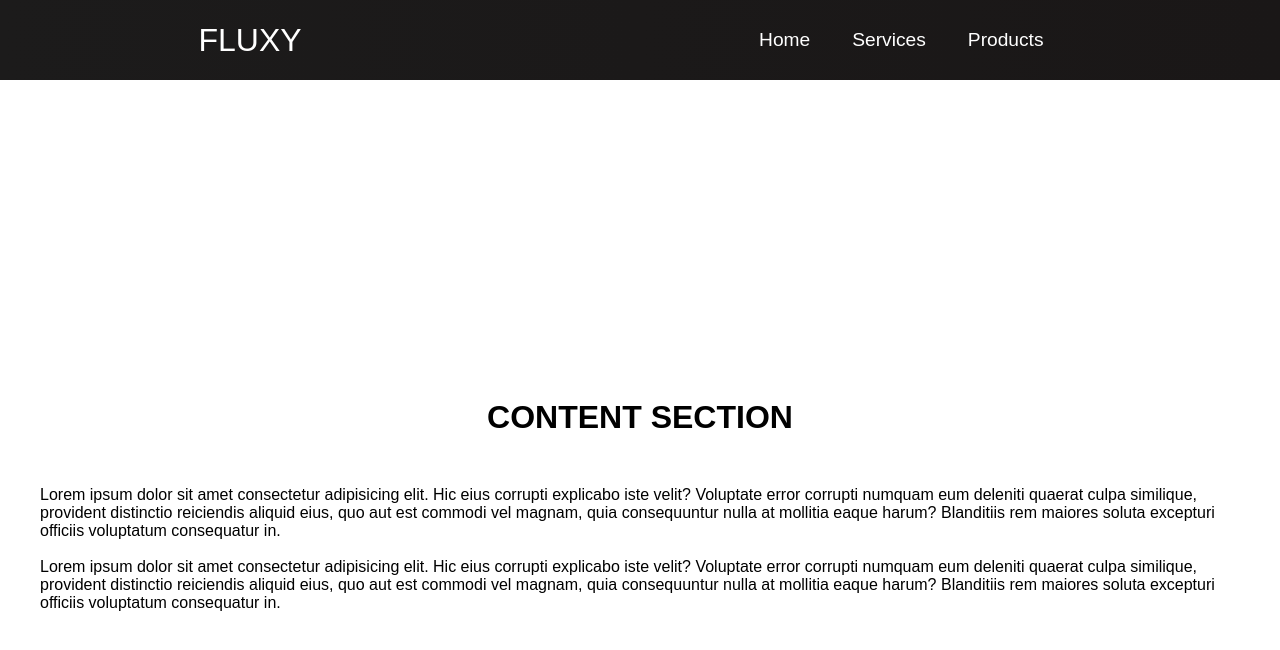
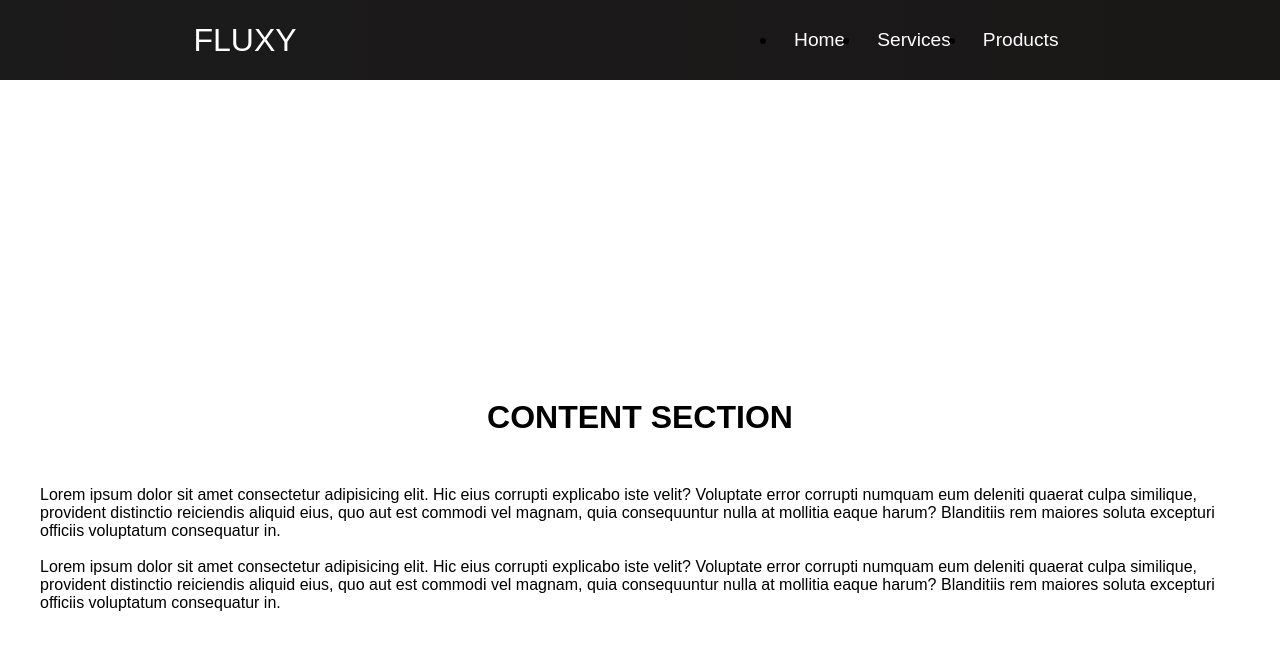
Before and after one commit to nadiamariduena/react-navbar-change-onscroll1, a React (Create React App) app: page / in a window 1280 px wide. Shown: the top 650 px of the page. Built offline with nearby package versions, Linux system fonts and the light colour scheme.

Commit message:
cleaning it

```diff
--- a/src/scss/navBar.scss
+++ b/src/scss/navBar.scss
@@ -40,14 +40,23 @@
       }
     }
 
+    // nav-menu ul wrap
     .nav-menu {
-      display: grid;
-      grid-template-columns: repeat(4, auto);
-      grid-gap: 10px;
-      list-style: none;
-      text-align: center;
       width: 60vw;
-      justify-content: end;
+
+      display: flex;
+      justify-content: flex-end;
+      align-items: center;
+      margin: 0 20px 0 10px;
+
+      // this way is better *** but i am not sure about the browsers compability
+      // display: grid;
+      // grid-template-columns: repeat(4, auto);
+      // grid-gap: 30px;
+      // justify-content: end;
+      // text-align: center;
+      // list-style: none;
+
       margin-right: 2rem;
     }
     // links wrap
@@ -71,3 +80,32 @@
     }
   }
 }
+
+/*
+
+
+
+
+
+
+
+
+
+
+
+
+
+
+
+    .nav-menu {
+      display: grid;
+      grid-template-columns: repeat(4, auto);
+      grid-gap: 30px;
+      list-style: none;
+      text-align: center;
+      width: 60vw;
+      justify-content: end;
+      margin-right: 2rem;
+    }
+
+*/
```
